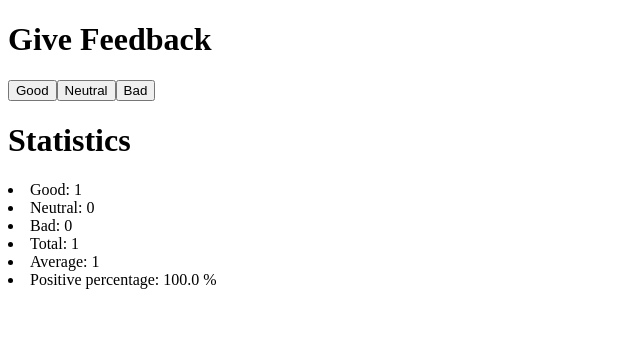
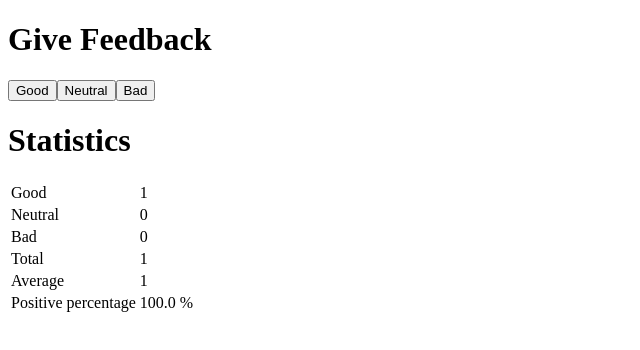
Before and after one commit to pedralcg/fullstack-open, a React (Vite) app in the folder part01/unicafe/: page / in a window 1280 px wide. Both pictures are taken after a click on the button "Good". Shown: the top 350 px of the page, without its empty margins (0-640 px from the left). Built offline with nearby package versions, Linux system fonts and the light colour scheme.

Commit message:
Part01a - Ejer 1.11* Unicafe, paso 6 (opcional)

```diff
--- a/part01/unicafe/src/App.jsx
+++ b/part01/unicafe/src/App.jsx
@@ -8,9 +8,16 @@ const Button = ({ handleClick, text }) => (
 
 const StatisticLine = (props) => {
   return (
-    <li>{props.text}: {props.value}</li>
-    // <p>{props.text}: {props.value}</p>
-  )
+    /**Ahora retorna una fila de tabla (<tr>) con dos celdas de datos (<td>)
+     * ¡Importante! Eliminar el espacio en blanco.
+     */
+    <tr>
+      {/* Celda para el texto/etiqueta */}
+      <td>{props.text}</td>
+      {/* Celda para el valor */}
+      <td>{props.value}</td>
+    </tr>
+  );
 }
 
 const Statistics = (props) => {
@@ -26,13 +33,21 @@ const Statistics = (props) => {
   return (
     <div>
       <h1>Statistics</h1>
-      {/* Usar el nuevo componente StatisticLine para cada estadística */}
-      <StatisticLine text="Good" value={good} />
-      <StatisticLine text="Neutral" value={neutral} />
-      <StatisticLine text="Bad" value={bad} />
-      <StatisticLine text="Total" value={total} />
-      <StatisticLine text="Average" value={average} />
-      <StatisticLine text="Positive percentage" value={`${percentage.toFixed(1)} %`} /> {/* Pasa el valor formateado */}
+      {/* Comienzo estructura de la tabla HTML */}
+      <table>
+        <tbody>
+          {/* ¡Importante! Eliminar el espacio en blanco (saltos de línea e indentación)
+          entre las etiquetas StatisticLine. El error se encontraba en el espacio de
+          los comentarios en la misma línea*/}
+          <StatisticLine text="Good" value={good} />
+          <StatisticLine text="Neutral" value={neutral} />
+          <StatisticLine text="Bad" value={bad} />
+          <StatisticLine text="Total" value={total} />
+          <StatisticLine text="Average" value={average} />
+          {/* Para el porcentaje, formateamos el valor a 1 decimal y añadimos el símbolo '%' */}
+          <StatisticLine text="Positive percentage" value={`${percentage.toFixed(1)} %`} />
+        </tbody>
+      </table>
     </div>
   )
 }
```
